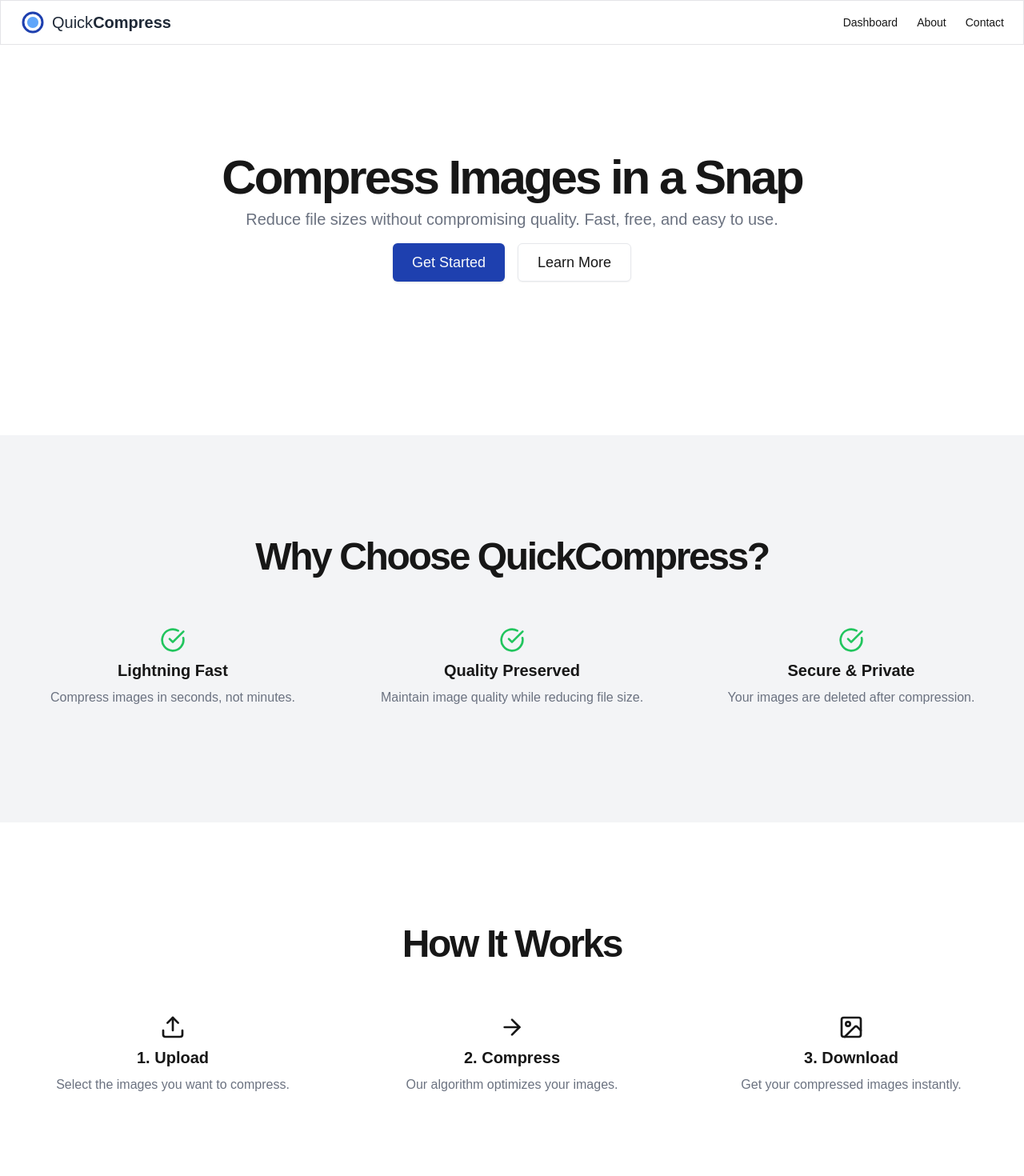
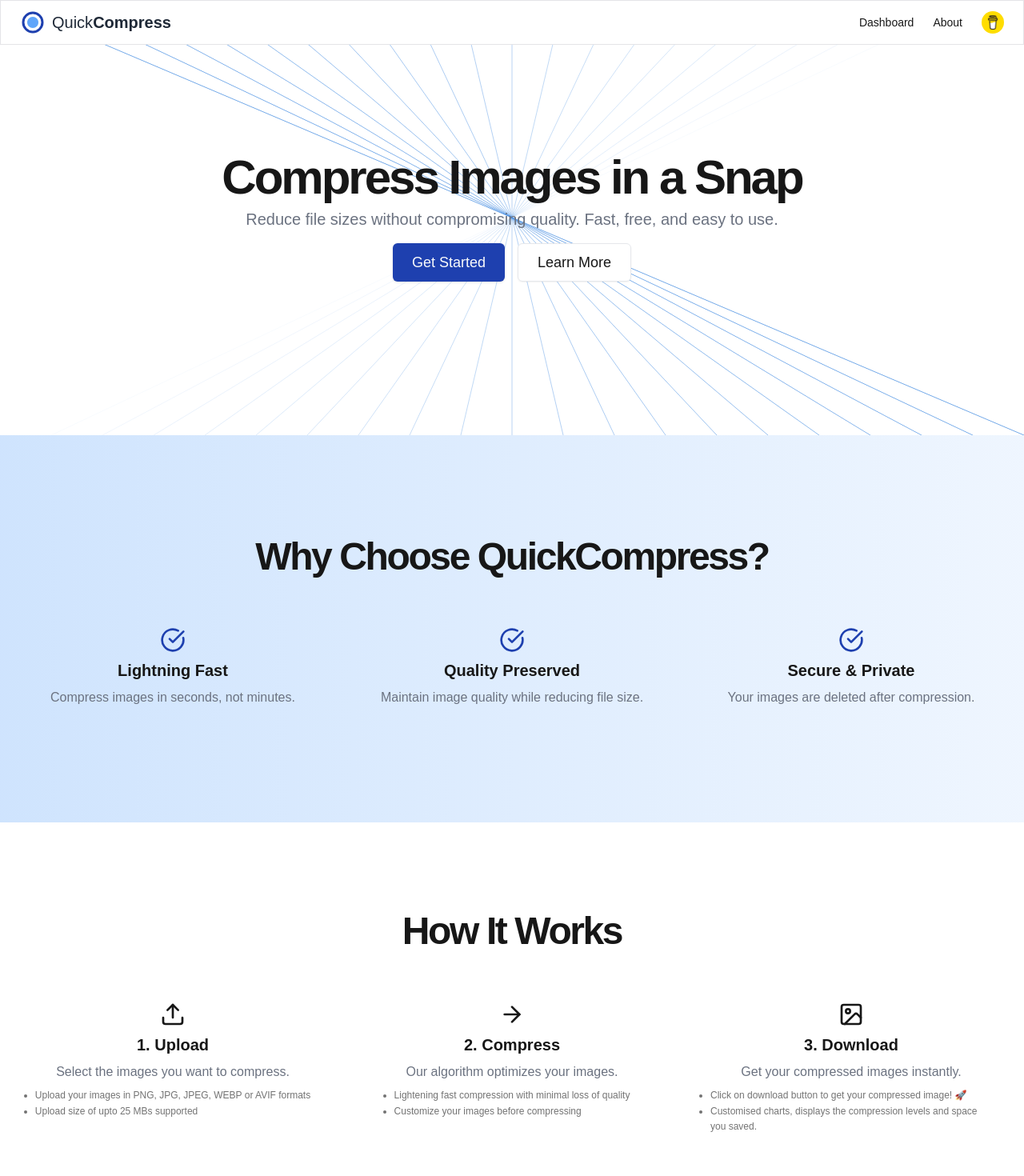
Before and after one commit to modakverma-dev/quickcompress, a Next.js app: page / in a window 1280 px wide. Shown: the top 1470 px of the page at 80% size. Built offline with nearby package versions, Linux system fonts and the light colour scheme.

Commit message:
home page ui updates

```diff
--- /dev/null
+++ b/src/components/Icons/GeometricCompressionBackground.js
@@ -0,0 +1,29 @@
+export default function GeometricCompressionBackground() {
+  return (
+    <div className="absolute inset-0 overflow-hidden">
+      <svg
+        className="w-full h-full"
+        viewBox="0 0 1000 300"
+        preserveAspectRatio="none"
+        xmlns="http://www.w3.org/2000/svg"
+      >
+        <defs>
+          <linearGradient id="grad1" x1="0%" y1="0%" x2="100%" y2="100%">
+            <stop offset="0%" stopColor="#4a90e2" stopOpacity="0" />
+            <stop offset="100%" stopColor="#4a90e2" stopOpacity="0" />
+          </linearGradient>
+        </defs>
+        <rect width="1000" height="300" fill="url(#grad1)" />
+        <g fill="none" stroke="#4a90e2" strokeWidth="0.5">
+          {[...Array(20)].map((_, i) => (
+            <path
+              key={i}
+              d={`M${i * 50},0 L${1000 - i * 50},300`}
+              opacity={1 - i * 0.05}
+            />
+          ))}
+        </g>
+      </svg>
+    </div>
+  );
+}
--- a/src/components/common/Header.js
+++ b/src/components/common/Header.js
@@ -1,12 +1,14 @@
 import Link from "next/link";
 import React from "react";
 import Logo from "./Logo";
+import Image from "next/image";
+import buymeCoffeeIcon from "@/app/buy-me-a-coffee-icon.png";
 
 const Header = () => {
   return (
     <header className="z-20 px-4 lg:px-6 h-14 flex items-center fixed top-0 w-full bg-white border">
       <Logo />
-      <nav className="ml-auto flex gap-4 sm:gap-6">
+      <nav className="ml-auto flex items-center gap-4 sm:gap-6">
         <Link
           className="text-sm font-medium hover:underline underline-offset-4"
           href="/dashboard"
@@ -19,12 +21,19 @@ const Header = () => {
         >
           About
         </Link>
-        <Link
+        <a
+          target="_blank"
           className="text-sm font-medium hover:underline underline-offset-4"
-          href="#"
+          href="https://buymeacoffee.com/modakverma"
         >
-          Contact
-        </Link>
+          <Image
+            className="w-7 h-7 rounded-full"
+            src={buymeCoffeeIcon}
+            alt="buy-me-a-coffee-icon"
+            width={250}
+            height={250}
+          />
+        </a>
       </nav>
     </header>
   );
--- a/src/components/dashboard/PreviewSection.js
+++ b/src/components/dashboard/PreviewSection.js
@@ -36,7 +36,6 @@ const PreviewSection = ({ previewUrl, file, setFile, loading }) => {
         croppedAreaPixels,
         rotation
       );
-      console.log(croppedImage, "croppedImage");
       setFile(croppedImage);
       setIsDialogOpen(false);
     } catch (error) {
--- /dev/null
+++ b/src/components/home/BuyMeCofeeSection.js
@@ -0,0 +1,40 @@
+import { Button } from "@/components/ui/button";
+import { Coffee } from "lucide-react";
+import buymeCoffeeIcon from "@/app/buy-me-a-coffee-icon.png";
+import Image from "next/image";
+
+export default function BuyMeCoffeeSection() {
+  return (
+    <section className="bg-gradient-to-r from-secondary/30 to-secondary/10 py-16">
+      <div className="container mx-auto px-4 text-center">
+        <Image
+          className="w-16 h-16 mb-6 rounded-full mx-auto"
+          src={buymeCoffeeIcon}
+          alt="buy-me-a-coffee-icon"
+          width={250}
+          height={250}
+        />
+        <h2 className="text-3xl font-bold text-amber-900 mb-4">
+          Enjoy My Content? Buy Me a Coffee!
+        </h2>
+        <p className="text-lg text-amber-800 mb-8 max-w-2xl mx-auto">
+          If you find my work helpful or entertaining, consider supporting me
+          with a virtual coffee. Your support helps me create more amazing
+          content for you!
+        </p>
+        <a
+          target="_blank"
+          href="https://buymeacoffee.com/modakverma"
+          size="lg"
+          className="bg-secondary/90 flex max-w-xs items-center justify-center mx-auto w-full hover:bg-secondary text-white font-bold py-3 px-6 rounded-full shadow-lg transition duration-300 ease-in-out transform hover:scale-105"
+        >
+          <Coffee className="mr-2 h-5 w-5" />
+          Buy Me a Coffee
+        </a>
+        <p className="mt-6 text-amber-700 text-sm">
+          Every sip of support is deeply appreciated!
+        </p>
+      </div>
+    </section>
+  );
+}
--- a/src/components/home/HomePageContent.js
+++ b/src/components/home/HomePageContent.js
@@ -10,14 +10,17 @@ import {
 } from "lucide-react";
 import Link from "next/link";
 import { useRouter } from "next/navigation";
+import BuyMeCoffeeSection from "./BuyMeCofeeSection";
+import GeometricCompressionBackground from "../Icons/GeometricCompressionBackground";
 
 const HomePageContent = () => {
   const router = useRouter();
   return (
     <div className="flex flex-col min-h-screen">
       <main className="flex-1">
-        <section className="w-full flex flex-col items-center py-12 md:py-24 lg:py-32 xl:py-48">
-          <div className="container px-4 md:px-6">
+        <section className="w-full flex flex-col items-center py-12 md:py-24 lg:py-32 xl:py-48 relative">
+          <GeometricCompressionBackground />
+          <div className="z-20 container px-4 md:px-6">
             <div className="flex flex-col items-center space-y-4 text-center">
               <div className="space-y-2">
                 <h1 className="text-3xl font-bold tracking-tighter sm:text-4xl md:text-5xl lg:text-6xl/none">
@@ -50,7 +53,7 @@ const HomePageContent = () => {
         </section>
         <section
           id="section1"
-          className="w-full flex flex-col items-center py-12 md:py-24 lg:py-32 bg-gray-100 dark:bg-gray-800"
+          className="w-full flex flex-col items-center py-12 md:py-24 lg:py-32 bg-gradient-to-r from-secondary/30 to-secondary/10 dark:bg-gray-800"
         >
           <div className="container px-4 md:px-6">
             <h2 className="text-3xl font-bold tracking-tighter sm:text-5xl text-center mb-12">
@@ -58,21 +61,21 @@ const HomePageContent = () => {
             </h2>
             <div className="grid gap-10 sm:grid-cols-2 md:grid-cols-3">
               <div className="flex flex-col items-center space-y-2 border-gray-800 p-4 rounded-lg">
-                <CheckCircle className="h-8 w-8 text-green-500" />
+                <CheckCircle className="h-8 w-8 text-primary" />
                 <h3 className="text-xl font-bold">Lightning Fast</h3>
                 <p className="text-gray-500 dark:text-gray-400 text-center">
                   Compress images in seconds, not minutes.
                 </p>
               </div>
               <div className="flex flex-col items-center space-y-2 border-gray-800 p-4 rounded-lg">
-                <CheckCircle className="h-8 w-8 text-green-500" />
+                <CheckCircle className="h-8 w-8 text-primary" />
                 <h3 className="text-xl font-bold">Quality Preserved</h3>
                 <p className="text-gray-500 dark:text-gray-400 text-center">
                   Maintain image quality while reducing file size.
                 </p>
               </div>
               <div className="flex flex-col items-center space-y-2 border-gray-800 p-4 rounded-lg">
-                <CheckCircle className="h-8 w-8 text-green-500" />
+                <CheckCircle className="h-8 w-8 text-primary" />
                 <h3 className="text-xl font-bold">Secure & Private</h3>
                 <p className="text-gray-500 dark:text-gray-400 text-center">
                   Your images are deleted after compression.
@@ -81,7 +84,7 @@ const HomePageContent = () => {
             </div>
           </div>
         </section>
-        <section className="w-full flex flex-col items-center py-12 md:py-24 lg:py-32">
+        <section className="w-full flex flex-col items-center py-12 md:py-24 lg:py-28">
           <div className="container px-4 md:px-6">
             <h2 className="text-3xl font-bold tracking-tighter sm:text-5xl text-center mb-12">
               How It Works
@@ -93,6 +96,12 @@ const HomePageContent = () => {
                 <p className="text-gray-500 dark:text-gray-400 text-center">
                   Select the images you want to compress.
                 </p>
+                <ul className="text-xs text-neutral-500 list-disc leading-relaxed">
+                  <li>
+                    Upload your images in PNG, JPG, JPEG, WEBP or AVIF formats{" "}
+                  </li>
+                  <li>Upload size of upto 25 MBs supported </li>
+                </ul>
               </div>
               <div className="flex flex-col items-center space-y-2 border-gray-800 p-4 rounded-lg">
                 <ArrowRight className="h-8 w-8" />
@@ -100,6 +109,12 @@ const HomePageContent = () => {
                 <p className="text-gray-500 dark:text-gray-400 text-center">
                   Our algorithm optimizes your images.
                 </p>
+                <ul className="text-xs text-neutral-500 list-disc leading-relaxed">
+                  <li>
+                    Lightening fast compression with minimal loss of quality{" "}
+                  </li>
+                  <li>Customize your images before compressing</li>
+                </ul>
               </div>
               <div className="flex flex-col items-center space-y-2 border-gray-800 p-4 rounded-lg">
                 <ImageIcon className="h-8 w-8" />
@@ -107,11 +122,20 @@ const HomePageContent = () => {
                 <p className="text-gray-500 dark:text-gray-400 text-center">
                   Get your compressed images instantly.
                 </p>
+                <ul className="text-xs text-neutral-500 list-disc leading-relaxed">
+                  <li>
+                    Click on download button to get your compressed image! 🚀
+                  </li>
+                  <li>
+                    Customised charts, displays the compression levels and space
+                    you saved.
+                  </li>
+                </ul>
               </div>
             </div>
           </div>
         </section>
-        <section className="w-full flex flex-col items-center py-12 md:py-24 lg:py-32 bg-gray-100 dark:bg-gray-800">
+        <section className="w-full flex flex-col items-center py-12 md:py-24 lg:py-32 bg-gradient-to-r from-secondary/30 to-secondary/10 dark:bg-gray-800">
           <div className="container px-4 md:px-6">
             <h2 className="text-3xl font-bold tracking-tighter sm:text-5xl text-center mb-12">
               What Our Users Say
@@ -122,21 +146,21 @@ const HomePageContent = () => {
                   &ldquo;CompressNow has saved me so much time and storage
                   space. It&apos;s a game-changer!&ldquo;
                 </p>
-                <p className="font-semibold">- Sarah K., Photographer</p>
+                <p className="font-semibold">- Ujjwal S., Photographer</p>
               </div>
               <div className="flex flex-col items-center space-y-2 border-gray-800 p-4 rounded-lg">
                 <p className="text-gray-500 dark:text-gray-400 text-center italic">
                   &ldquo;I use CompressNow for all my web projects. It&apos;s
                   fast, efficient, and reliable.&ldquo;
                 </p>
-                <p className="font-semibold">- Mike T., Web Developer</p>
+                <p className="font-semibold">- Sahil B., Web Developer</p>
               </div>
               <div className="flex flex-col items-center space-y-2 border-gray-800 p-4 rounded-lg">
                 <p className="text-gray-500 dark:text-gray-400 text-center italic">
                   &ldquo;The quality of compressed images is impressive. Highly
                   recommended!&ldquo;
                 </p>
-                <p className="font-semibold">- Emily R., Graphic Designer</p>
+                <p className="font-semibold">- Praveen C., Software Tester</p>
               </div>
             </div>
           </div>
@@ -169,6 +193,7 @@ const HomePageContent = () => {
             </div>
           </div>
         </section>
+        <BuyMeCoffeeSection />
       </main>
     </div>
   );
--- a/tailwind.config.js
+++ b/tailwind.config.js
@@ -24,7 +24,7 @@ module.exports = {
           foreground: "hsl(var(--primary-foreground))",
         },
         secondary: {
-          DEFAULT: "hsl(var(--secondary))",
+          DEFAULT: "#60A5FA",
           foreground: "hsl(var(--secondary-foreground))",
         },
         muted: {
```
Also changed, not shown: src/components/common/Footer.js (+2 -9 lines), src/app/buy-me-a-coffee-icon.png (added), src/app/opengraph-image.png (added).
